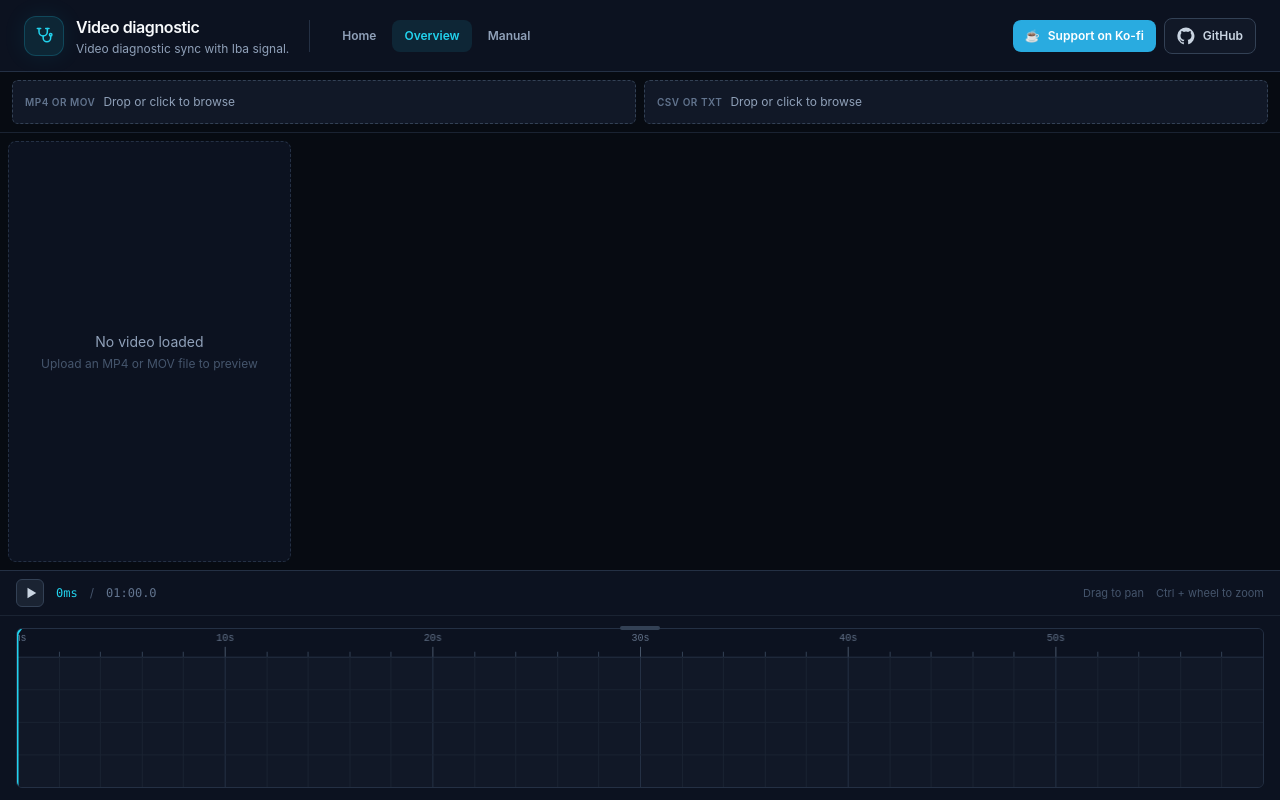
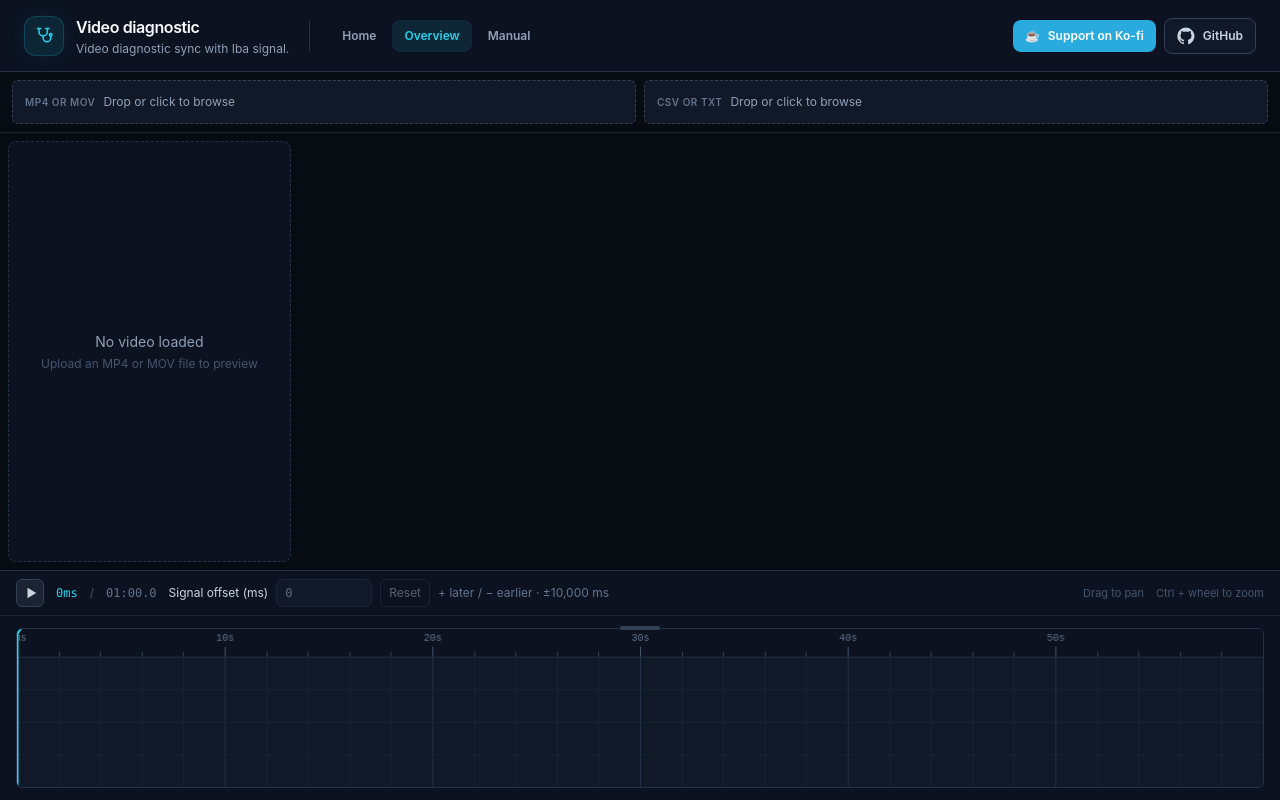
Before and after one commit to vanluyen89/DiagnosticVideoSyncIba, a React (Vite) app: page /overview in a window 1280 px wide. Built offline with nearby package versions, Linux system fonts and the light colour scheme.

Commit message:
add time offset

```diff
--- a/src/components/layout/Timeline.tsx
+++ b/src/components/layout/Timeline.tsx
@@ -1,4 +1,6 @@
+import { useState } from 'react';
 import { selectSessionDuration, useAppStore } from '@/store/useAppStore';
+import { SYNC_OFFSET_MIN, SYNC_OFFSET_MAX } from '@/store/constants';
 import { TimelineCanvas } from '@/components/TimelineCanvas';
 import { useTimelinePlayback } from '@/hooks/useTimelinePlayback';
 import { formatTimeMs } from '@/utils';
@@ -8,12 +10,17 @@ export function Timeline() {
   const isPlaying = useAppStore((state) => state.isPlaying);
   const togglePlayback = useAppStore((state) => state.togglePlayback);
   const sessionDuration = useAppStore(selectSessionDuration);
+  const offset = useAppStore((state) => state.offset);
+  const setOffset = useAppStore((state) => state.setOffset);
+  const resetOffset = useAppStore((state) => state.resetOffset);
+  const hasSignals = useAppStore((state) => state.signals.length > 0);
+  const [offsetDraft, setOffsetDraft] = useState<string | null>(null);
 
   useTimelinePlayback();
 
   return (
     <footer className="border-surface-700 bg-surface-900 flex shrink-0 flex-col border-t">
-      <div className="border-surface-800 flex items-center gap-3 border-b px-4 py-2">
+      <div className="border-surface-800 flex flex-wrap items-center gap-3 border-b px-4 py-2">
         <button
           type="button"
           onClick={togglePlayback}
@@ -48,6 +55,53 @@ export function Timeline() {
           {formatTimeMs(sessionDuration)}
         </span>
 
+        <div className="flex flex-wrap items-center gap-2 text-xs text-slate-300">
+          <label htmlFor="signal-offset">Signal offset (ms)</label>
+          <input
+            id="signal-offset"
+            type="number"
+            min={SYNC_OFFSET_MIN}
+            max={SYNC_OFFSET_MAX}
+            step="any"
+            disabled={!hasSignals}
+            value={offsetDraft ?? offset}
+            onChange={(event) => {
+              setOffsetDraft(event.target.value);
+              if (
+                event.target.value !== '' &&
+                event.currentTarget.validity.valid
+              ) {
+                setOffset(event.currentTarget.valueAsNumber);
+              }
+            }}
+            onBlur={() => {
+              if (offsetDraft !== null && offsetDraft.trim() !== '') {
+                setOffset(Number(offsetDraft));
+              }
+              setOffsetDraft(null);
+            }}
+            onKeyDown={(event) => {
+              if (event.key === 'Enter') event.currentTarget.blur();
+            }}
+            aria-describedby="signal-offset-help"
+            className="border-surface-600 bg-surface-800 focus:border-accent-400 h-7 w-24 rounded-md border px-2 font-mono text-slate-200 outline-none disabled:opacity-40"
+          />
+          <button
+            type="button"
+            disabled={!hasSignals || offset === 0}
+            onClick={() => {
+              resetOffset();
+              setOffsetDraft(null);
+            }}
+            className="border-surface-600 hover:text-accent-400 h-7 rounded-md border px-2 disabled:opacity-40"
+          >
+            Reset
+          </button>
+          <span id="signal-offset-help" className="text-slate-500">
+            + later / − earlier · ±10,000 ms
+          </span>
+        </div>
+
         <div className="ml-auto flex items-center gap-3 text-[11px] text-slate-600">
           <span>Drag to pan</span>
           <span>Ctrl + wheel to zoom</span>
--- a/src/store/useAppStore.ts
+++ b/src/store/useAppStore.ts
@@ -322,6 +322,7 @@ export const useAppStore = create<AppStore>((set, get) => ({
   setCsvFile: (file) =>
     set({
       csv: createEmptyCsvState(file),
+      offset: 0,
       signals: [],
       selectedSignalId: null,
     }),
@@ -382,6 +383,7 @@ export const useAppStore = create<AppStore>((set, get) => ({
   clearCsv: () =>
     set({
       csv: null,
+      offset: 0,
       signals: [],
       selectedSignalId: null,
     }),
@@ -451,7 +453,11 @@ export const useAppStore = create<AppStore>((set, get) => ({
       selectedMarkerId: null,
     }),
 
-  setOffset: (offset) => set({ offset: clampOffset(offset) }),
+  setOffset: (offset) => {
+    if (Number.isFinite(offset)) {
+      set({ offset: clampOffset(offset) });
+    }
+  },
 
   resetOffset: () => set({ offset: 0 }),
 
@@ -554,7 +560,7 @@ export function selectSessionDuration(state: AppState): number {
 }
 
 export function selectSyncedCurrentTime(state: AppState): number {
-  return state.currentTime + state.offset;
+  return state.currentTime + selectSignalWindowOffset(state);
 }
 
 export function selectVideoWindowOffset(state: AppState): number {
@@ -562,5 +568,6 @@ export function selectVideoWindowOffset(state: AppState): number {
 }
 
 export function selectSignalWindowOffset(state: AppState): number {
-  return getSignalWindowOffsetMs(state);
+  // Positive manual offset delays the signals on the fixed video timeline.
+  return getSignalWindowOffsetMs(state) - state.offset;
 }
--- a/src/utils/timelineRenderer.ts
+++ b/src/utils/timelineRenderer.ts
@@ -333,6 +333,9 @@ function drawSignalTracks(
   const markerIsVisible =
     markerTime >= view.viewStart &&
     markerTime <= view.viewEnd &&
+    markerTime + signalWindowOffsetMs >= parsed.timestamps[0]! &&
+    markerTime + signalWindowOffsetMs <=
+      parsed.timestamps[parsed.timestamps.length - 1]! &&
     markerSampleIndex !== null;
 
   ctx.save();
@@ -459,7 +462,12 @@ function drawSignalTracks(
         ctx.fillRect(labelX, labelTop, labelWidth, labelHeight);
         ctx.strokeStyle = color;
         ctx.lineWidth = 1;
-        ctx.strokeRect(labelX + 0.5, labelTop + 0.5, labelWidth - 1, labelHeight - 1);
+        ctx.strokeRect(
+          labelX + 0.5,
+          labelTop + 0.5,
+          labelWidth - 1,
+          labelHeight - 1,
+        );
         ctx.fillStyle = color;
         ctx.textAlign = 'left';
         ctx.textBaseline = 'middle';
```
